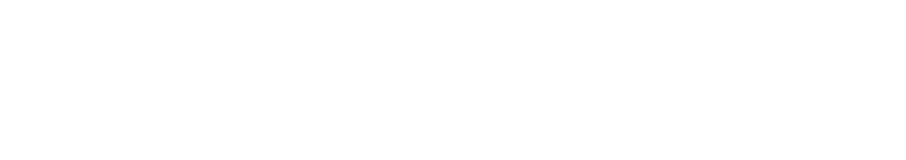
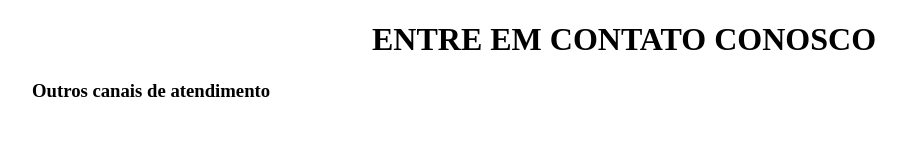
Before and after one commit to vixtordoug/PaginaWEB, a plain HTML site: page index.html in a window 1280 px wide. Shown: the whole page, without its empty margins (16-922 px from the left). Drawn offline with Linux system fonts and the light colour scheme.

Commit message:
Título centralizado

```diff
--- a/index.html
+++ b/index.html
@@ -1,12 +1,12 @@
 <!DOCTYPE html>
 <html lang="en">
 <head>
-    <meta charset="UTF-8">
-    <meta http-equiv="X-UA-Compatible" content="IE=edge">
-    <meta name="viewport" content="width=device-width, initial-scale=1.0">
-    <title>Document</title>
+    <title>Formulário</title>
+    <h1><center>ENTRE EM CONTATO CONOSCO</center></h1>
 </head>
 <body>
-
+    <ul>
+        <h3>Outros canais de atendimento</h3>
+    </ul>
 </body>
 </html>
```
